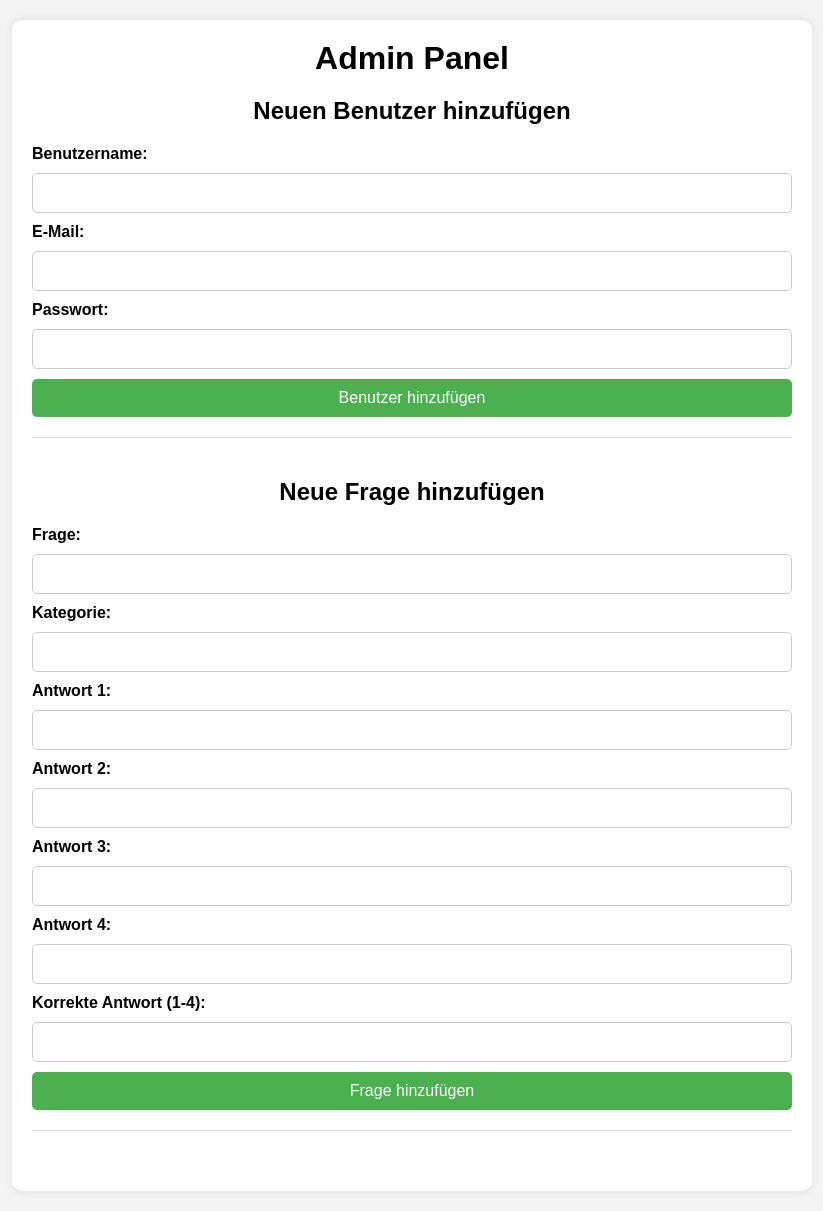
After one commit to chris738/Quizzgame, a PHP site: page /admin.html in a window 1280 px wide. The commit adds this page. Shown: the whole page, without its empty margins (228-1051 px from the left). Run offline with PHP 8.4, Linux system fonts and the light colour scheme.

Commit message:
adminpanel und hoghscore hinzugefügt

```diff
--- /dev/null
+++ b/admin.css
@@ -0,0 +1,67 @@
+/* Grundlegende Einstellungen */
+* {
+    box-sizing: border-box;
+    margin: 0;
+    padding: 0;
+  }
+
+  body {
+    font-family: Arial, sans-serif;
+    background: #f4f4f4;
+    padding: 20px;
+  }
+
+  /* Container des Admin-Panels */
+  .container {
+    max-width: 800px;
+    margin: 0 auto;
+    background: #fff;
+    padding: 20px;
+    border-radius: 10px;
+    box-shadow: 0 0 10px rgba(0,0,0,0.1);
+  }
+
+  h1, h2 {
+    text-align: center;
+    margin-bottom: 20px;
+  }
+
+  /* Bereiche */
+  .section {
+    margin-bottom: 40px;
+    border-bottom: 1px solid #ddd;
+    padding-bottom: 20px;
+  }
+
+  /* Formular-Styles */
+  form {
+    display: flex;
+    flex-direction: column;
+    gap: 10px;
+  }
+
+  label {
+    font-weight: bold;
+  }
+
+  input {
+    padding: 10px;
+    font-size: 16px;
+    border: 1px solid #ccc;
+    border-radius: 5px;
+  }
+
+  button {
+    padding: 10px;
+    font-size: 16px;
+    background: #4CAF50;
+    color: #fff;
+    border: none;
+    border-radius: 5px;
+    cursor: pointer;
+    transition: 0.3s;
+  }
+
+  button:hover {
+    background: #45a049;
+  }
--- /dev/null
+++ b/admin.html
@@ -0,0 +1,60 @@
+<!DOCTYPE html>
+<html lang="de">
+<head>
+  <meta charset="UTF-8">
+  <meta name="viewport" content="width=device-width, initial-scale=1.0">
+  <title>Admin Panel - Quiz Game</title>
+  <link rel="stylesheet" href="admin.css">
+</head>
+<body>
+  <div class="container">
+    <h1>Admin Panel</h1>
+
+    <!-- Bereich: Neuen Benutzer hinzufügen -->
+    <div class="section">
+      <h2>Neuen Benutzer hinzufügen</h2>
+      <form id="addUserForm" action="admin_backend.php" method="post">
+        <label for="username">Benutzername:</label>
+        <input type="text" id="username" name="username" required>
+
+        <label for="email">E-Mail:</label>
+        <input type="email" id="email" name="email" required>
+
+        <label for="password">Passwort:</label>
+        <input type="password" id="password" name="password" required>
+
+        <button type="submit">Benutzer hinzufügen</button>
+      </form>
+    </div>
+
+    <!-- Bereich: Neue Frage hinzufügen -->
+    <div class="section">
+      <h2>Neue Frage hinzufügen</h2>
+      <form id="addQuestionForm" action="admin_backend.php" method="post">
+        <label for="question">Frage:</label>
+        <input type="text" id="question" name="question" required>
+
+        <label for="category">Kategorie:</label>
+        <input type="text" id="category" name="category" required>
+
+        <label for="answer1">Antwort 1:</label>
+        <input type="text" id="answer1" name="answer1" required>
+
+        <label for="answer2">Antwort 2:</label>
+        <input type="text" id="answer2" name="answer2" required>
+
+        <label for="answer3">Antwort 3:</label>
+        <input type="text" id="answer3" name="answer3" required>
+
+        <label for="answer4">Antwort 4:</label>
+        <input type="text" id="answer4" name="answer4" required>
+
+        <label for="correctAnswer">Korrekte Antwort (1-4):</label>
+        <input type="number" id="correctAnswer" name="correctAnswer" min="1" max="4" required>
+
+        <button type="submit">Frage hinzufügen</button>
+      </form>
+    </div>
+  </div>
+</body>
+</html>
--- a/backend.php
+++ b/backend.php
@@ -23,7 +23,7 @@ function getFragen($frageID) {
 
 function checkAnswer($frageID, $answer) {
     $database = new Database();
-    $correctAnswer = $database->getAnswer($frageID, $answer);
+    $correctAnswer = $database->getAnswer($frageID);
 
     if (!$correctAnswer) {
         return ['error' => 'Antwort konnte nicht abgerufen werden.'];
--- a/database.php
+++ b/database.php
@@ -35,7 +35,7 @@ class Database implements DatabaseInterface {
         return $stmt->fetch(PDO::FETCH_ASSOC);
     }
 
-    public function getAnswer($frageID, $answer) {
+    public function getAnswer($frageID) {
         $sql = "
         SELECT
             correctAnswer
```
Also changed, not shown: highscore.css (added, +52 -0 lines), highscore.html (added, +41 -0 lines), index.html (+8 -0 lines), quiz.html (+8 -1 lines), style.css (+43 -14 lines), stylegame.css (+13 -0 lines).
